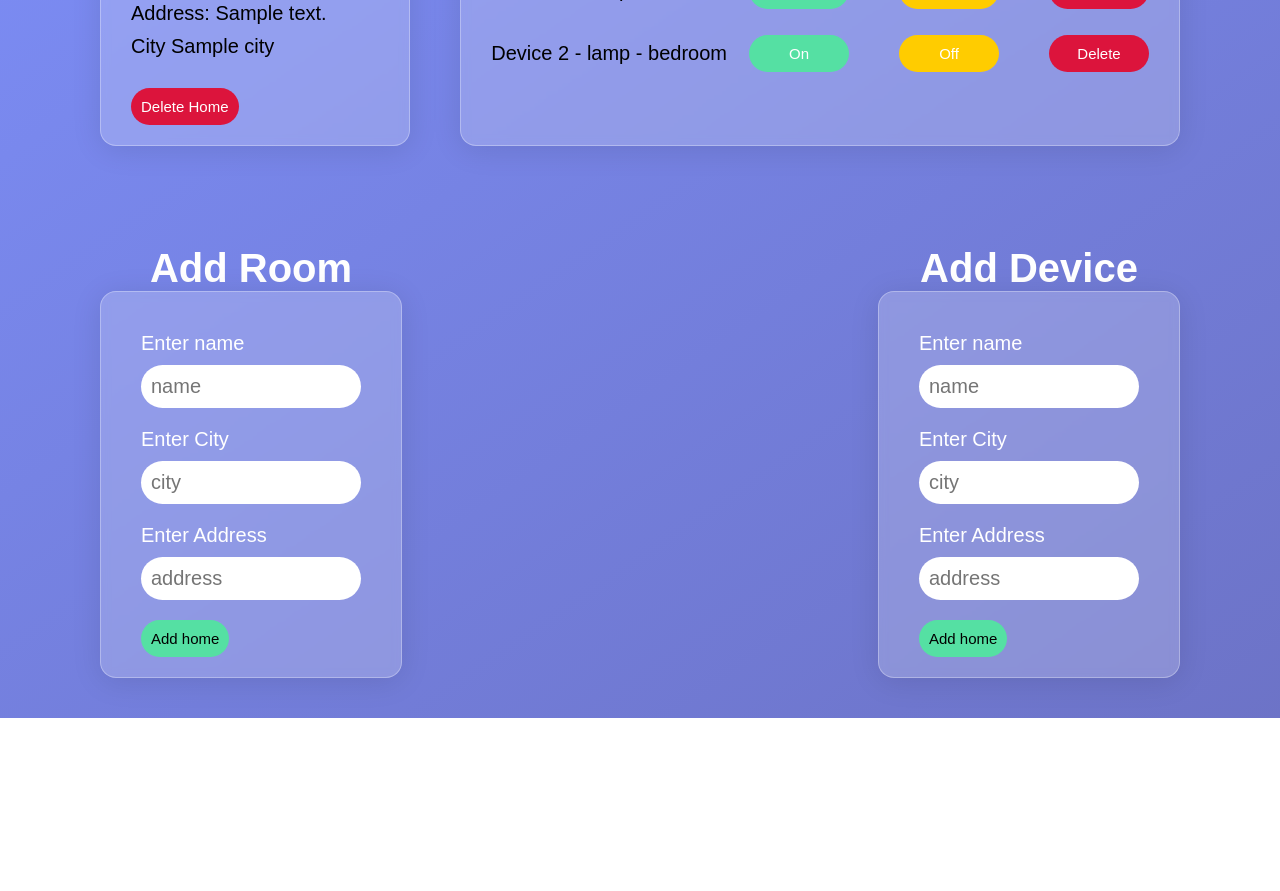
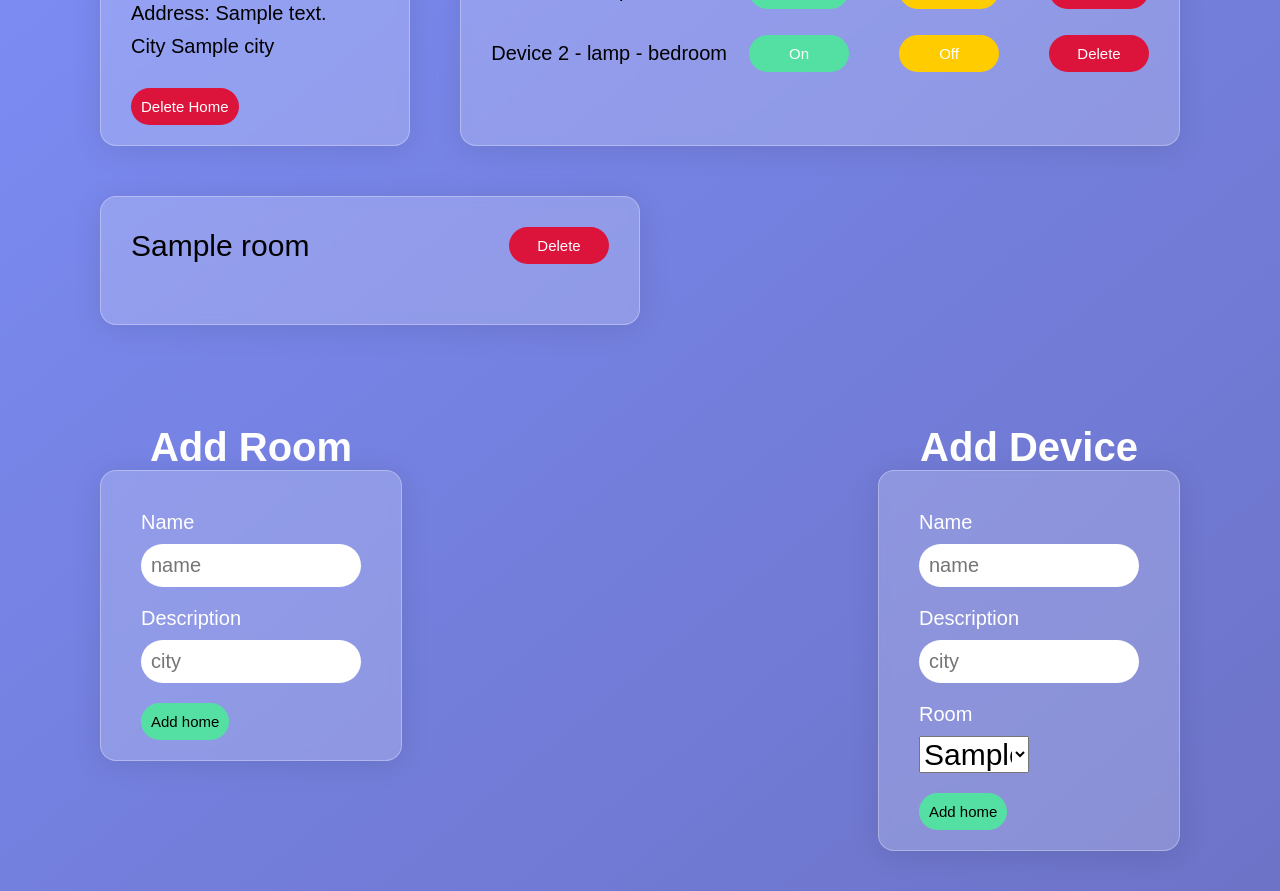
Before and after one commit to Besp1N/Symfony-Smart-Home, a Symfony app: template templates/home_config/config.html.twig in a window 1280 px wide. Shown: the part 256-1147 px from the top of the page. Before the commit the page ends 974 px from the top, so only its background shows below. Run offline with Twig, Linux system fonts and the light colour scheme; the template is opened without the code that fills it: most values are stand-ins (such as "Sample title", 1, 10 or a date in 2020); style sheets or scripts are compiled from the project's sources; some libraries are stand-ins or nearby versions.

Commit message:
finished room logic

```diff
--- a/assets/styles/app.css
+++ b/assets/styles/app.css
@@ -614,6 +614,52 @@ h1 {
     justify-content: space-between;
 }
 
+.device-room-option {
+    width: 50%;
+    font-size: 3rem;
+}
+
+.config-show-rooms {
+    width: 50%;
+    padding: 3rem;
+    margin-top: 5rem;
+
+    background: rgba(255, 255, 255, 0.2);
+    border-radius: 16px;
+    box-shadow: 0 4px 30px rgba(0, 0, 0, 0.1);
+    backdrop-filter: blur(5px);
+    -webkit-backdrop-filter: blur(5px);
+    border: 1px solid rgba(255, 255, 255, 0.3);
+}
+
+.room-desc {
+    margin-bottom: 3rem;
+    display: flex;
+    align-items: center;
+    gap: 5rem;
+}
+
+.room-desc p {
+    font-size: 3rem;
+}
+
+.room-desc a {
+    text-decoration: none;
+    text-align: center;
+    font-size: 1.5rem;
+    margin-left: auto;
+    color: #fff;
+    padding: 1rem;
+    background-color: crimson;
+    width: 10rem;
+    border-radius: 10rem;
+}
+
+
+
+
+
+
 
 
 
--- a/src/Controller/LoginController.php
+++ b/src/Controller/LoginController.php
@@ -4,6 +4,7 @@ namespace App\Controller;
 
 use Exception;
 use KnpU\OAuth2ClientBundle\Client\ClientRegistry;
+use MongoDB\Driver\Exception\AuthenticationException;
 use Symfony\Bundle\FrameworkBundle\Controller\AbstractController;
 use Symfony\Component\HttpFoundation\RedirectResponse;
 use Symfony\Component\HttpFoundation\Response;
--- a/src/DataFixtures/AppFixtures.php
+++ b/src/DataFixtures/AppFixtures.php
@@ -22,6 +22,8 @@ class AppFixtures extends Fixture
     public function load(EntityManagerInterface|ObjectManager $manager): void
     {
         $user = new User();
+        $user->setName('Kacper');
+        $user->setLastName('Karabinowski');
         $user->setEmail('kacper@user.com');
         $user->setPassword($this->passwordHasher->hashPassword($user, 'password'));
         $user->setRoles(['ROLE_USER']);
--- a/src/Security/LoginFormAuthenticator.php
+++ b/src/Security/LoginFormAuthenticator.php
@@ -30,7 +30,7 @@ class LoginFormAuthenticator extends AbstractAuthenticator
 
     public function supports(Request $request): ?bool
     {
-        return 'auth_oauth_login' === $request->attributes->get('_route') &&
+        return 'app_login' === $request->attributes->get('_route') &&
             $request->get('service') == $this->serviceName;
     }
 
--- a/templates/home_config/config.html.twig
+++ b/templates/home_config/config.html.twig
@@ -44,30 +44,37 @@
             </div>
         </div>
 
+        <div class="config-show-rooms">
+            {% for room in rooms %}
+            <div class="room-desc">
+                <p>{{ room.name }}</p>
+                <a href="{{ path('app_room_delete', {'roomId': room.id}) }}">Delete</a>
+            </div>
+            {% endfor %}
+
+
+
+        </div>
+
         <div class="config-forms">
             <section>
                 <h2 class="add-home">Add Room</h2>
                 <div class="add-home-form">
-                    <form action="#" method="post">
+                    <form action="{{ path('app_room_add') }}" method="post">
                         <div class="form-group">
 
                             <div class="home-input">
-                                <p>Enter name</p>
+                                <p>Name</p>
                                 <input placeholder="name" name="Name">
                             </div>
 
                             <div class="home-input">
-                                <p>Enter City</p>
-                                <input placeholder="city" name="City">
+                                <p>Description</p>
+                                <input placeholder="city" name="Description">
                             </div>
 
-                            <div class="home-input">
-                                <p>Enter Address</p>
-                                <input placeholder="address" name="Address">
-                            </div>
-
+                            <input type="hidden" name="HouseId" value="{{ house.id }}">
                             <button class="add-home-button" type="submit">Add home</button>
-
                         </div>
                     </form>
                 </div>
@@ -80,18 +87,22 @@
                         <div class="form-group">
 
                             <div class="home-input">
-                                <p>Enter name</p>
+                                <p>Name</p>
                                 <input placeholder="name" name="Name">
                             </div>
 
                             <div class="home-input">
-                                <p>Enter City</p>
-                                <input placeholder="city" name="City">
+                                <p>Description</p>
+                                <input placeholder="city" name="Description">
                             </div>
 
                             <div class="home-input">
-                                <p>Enter Address</p>
-                                <input placeholder="address" name="Address">
+                                <p>Room</p>
+                                <select class="device-room-option">
+                                    {% for room in rooms %}
+                                    <option>{{ room.name }}</option>
+                                    {% endfor %}
+                                </select>
                             </div>
 
                             <button class="add-home-button" type="submit">Add home</button>
```
Also changed, not shown: src/Controller/HomeConfigController.php (+9 -1 lines).
